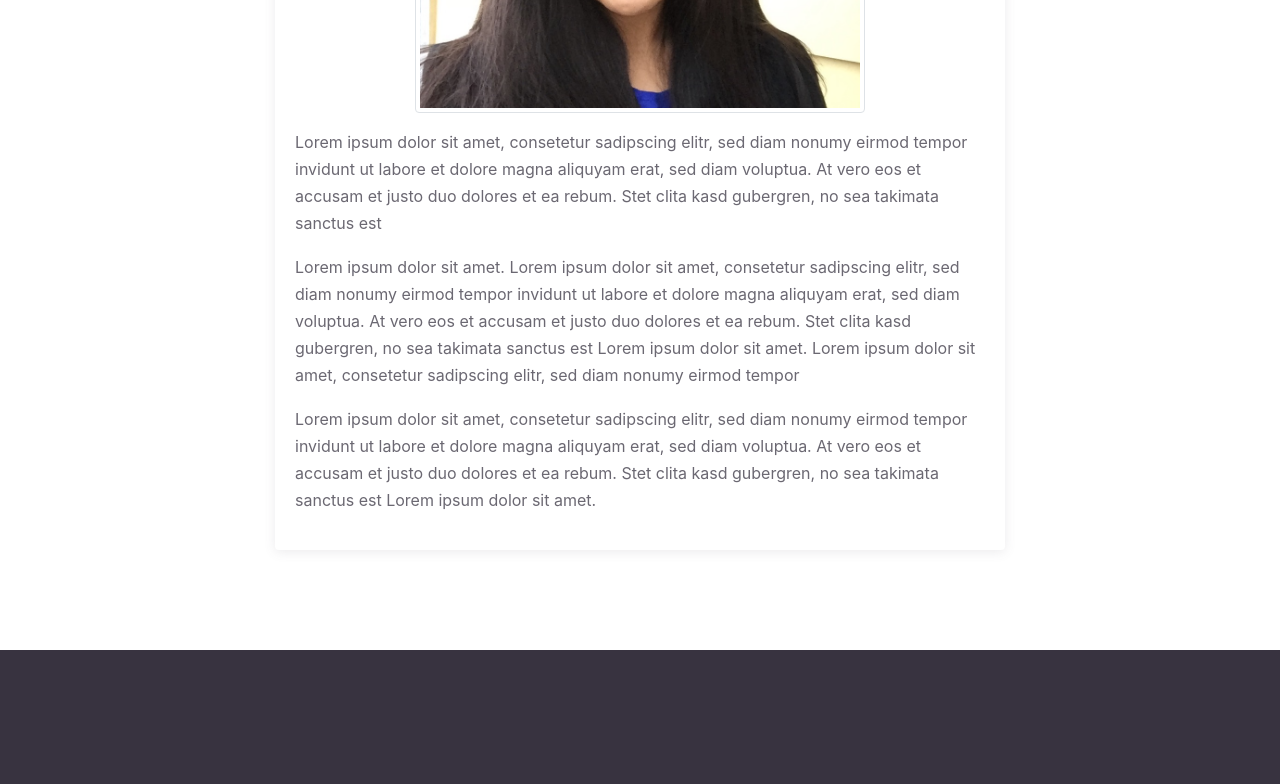
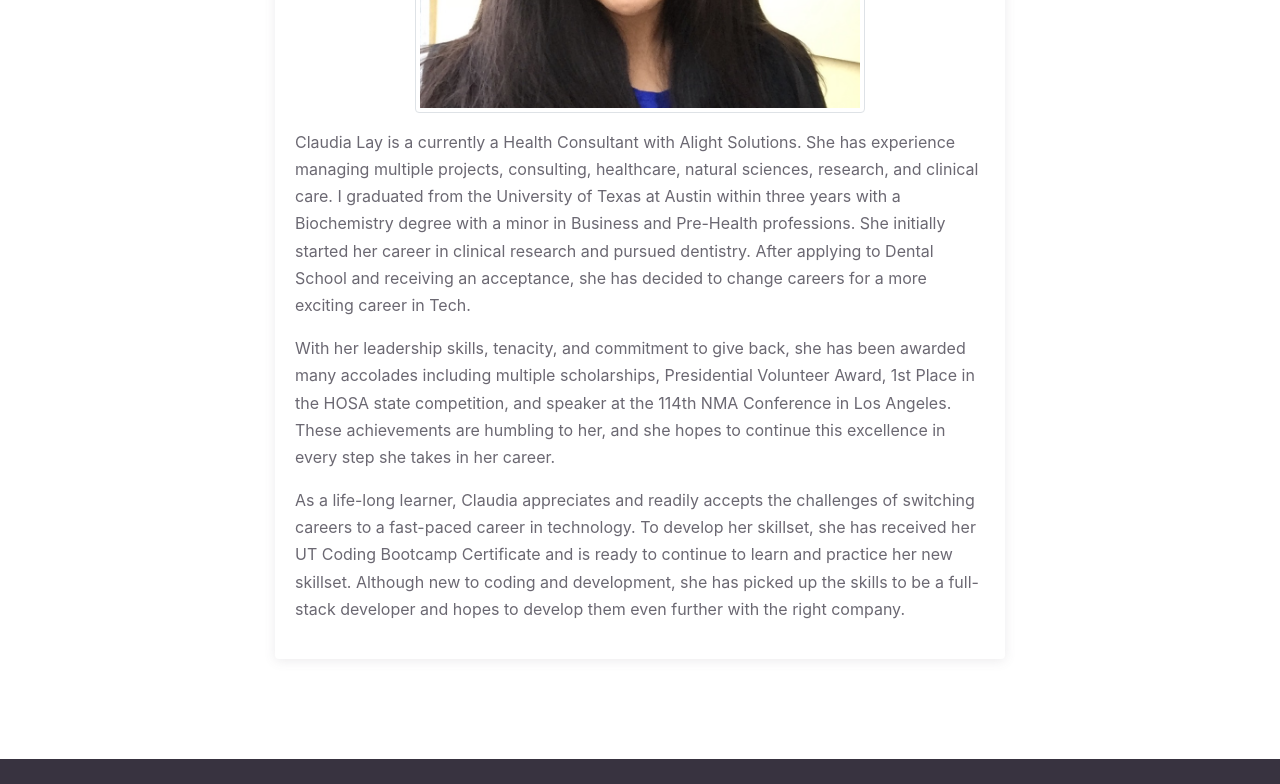
Before and after one commit to layc41/react-portfolio, a React (Create React App) app: page / in a window 1280 px wide. Shown: the part 520-1304 px from the top of the page. Built offline with nearby package versions, Linux system fonts and the light colour scheme.

Commit message:
updated about me

```diff
--- a/src/pages/About.js
+++ b/src/pages/About.js
@@ -19,10 +19,9 @@ function About() {
                                     </div>
                                 </div>
 
-                                    <p>Lorem ipsum dolor sit amet, consetetur sadipscing elitr, sed diam nonumy eirmod tempor invidunt ut labore et dolore magna aliquyam erat, sed diam voluptua. At vero eos et accusam et justo duo dolores et ea rebum. Stet clita kasd gubergren, no sea takimata sanctus est</p>
-                                    <p>Lorem ipsum dolor sit amet. Lorem ipsum dolor sit amet, consetetur sadipscing elitr, sed diam nonumy eirmod tempor invidunt ut labore et dolore magna aliquyam erat, sed diam voluptua. At vero eos et accusam et justo duo dolores et ea rebum. Stet clita kasd gubergren, no sea takimata sanctus est Lorem ipsum dolor sit amet.
-                                        Lorem ipsum dolor sit amet, consetetur sadipscing elitr, sed diam nonumy eirmod tempor</p>
-                                    <p>Lorem ipsum dolor sit amet, consetetur sadipscing elitr, sed diam nonumy eirmod tempor invidunt ut labore et dolore magna aliquyam erat, sed diam voluptua. At vero eos et accusam et justo duo dolores et ea rebum. Stet clita kasd gubergren, no sea takimata sanctus est Lorem ipsum dolor sit amet.</p>
+                                    <p>Claudia Lay is a currently a Health Consultant with Alight Solutions. She has experience managing multiple projects, consulting, healthcare, natural sciences, research, and clinical care. I graduated from the University of Texas at Austin within three years with a Biochemistry degree with a minor in Business and Pre-Health professions. She initially started her career in clinical research and pursued dentistry. After applying to Dental School and receiving an acceptance, she has decided to change careers for a more exciting career in Tech.</p>
+                                    <p>With her leadership skills, tenacity, and commitment to give back, she has been awarded many accolades including multiple scholarships, Presidential Volunteer Award, 1st Place in the HOSA state competition, and speaker at the 114th NMA Conference in Los Angeles. These achievements are humbling to her, and she hopes to continue this excellence in every step she takes in her career.</p>
+                                    <p>As a life-long learner, Claudia appreciates and readily accepts the challenges of switching careers to a fast-paced career in technology. To develop her skillset, she has received her UT Coding Bootcamp Certificate and is ready to continue to learn and practice her new skillset. Although new to coding and development, she has picked up the skills to be a full-stack developer and hopes to develop them even further with the right company.</p>
                                 </div>
                             </div>
                         </div>
```
